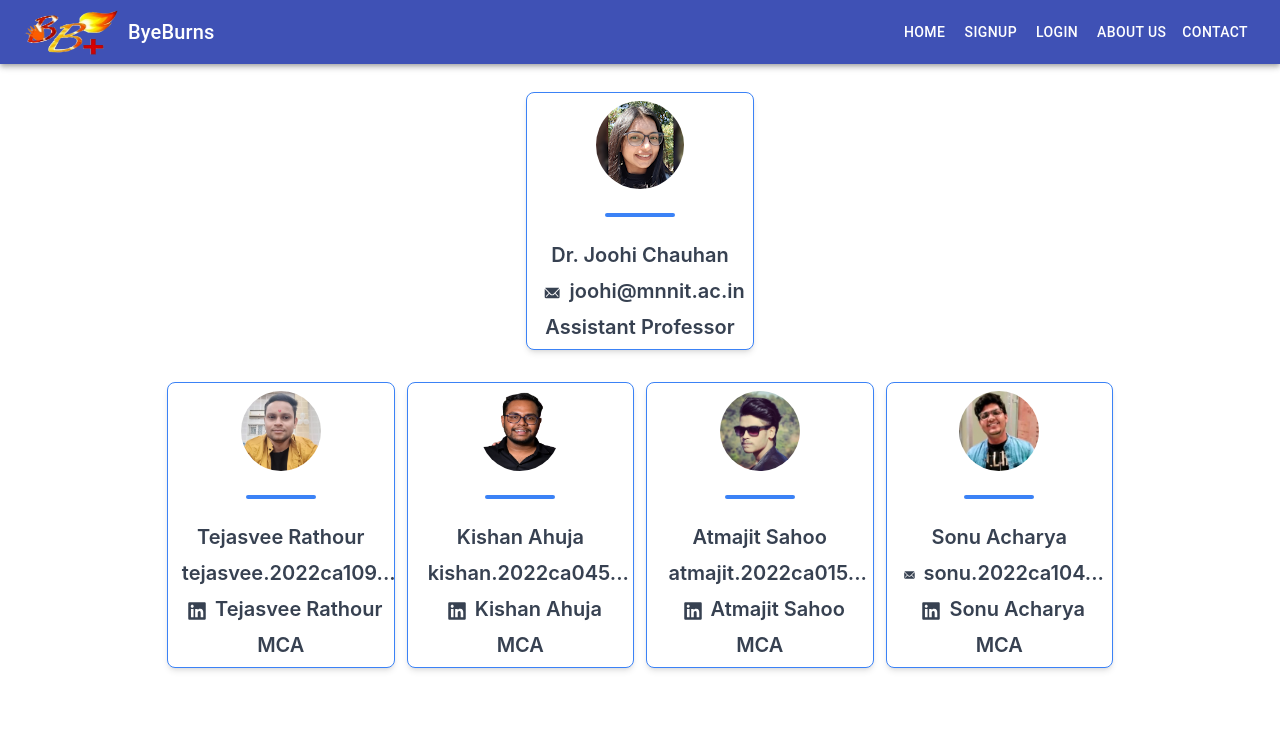
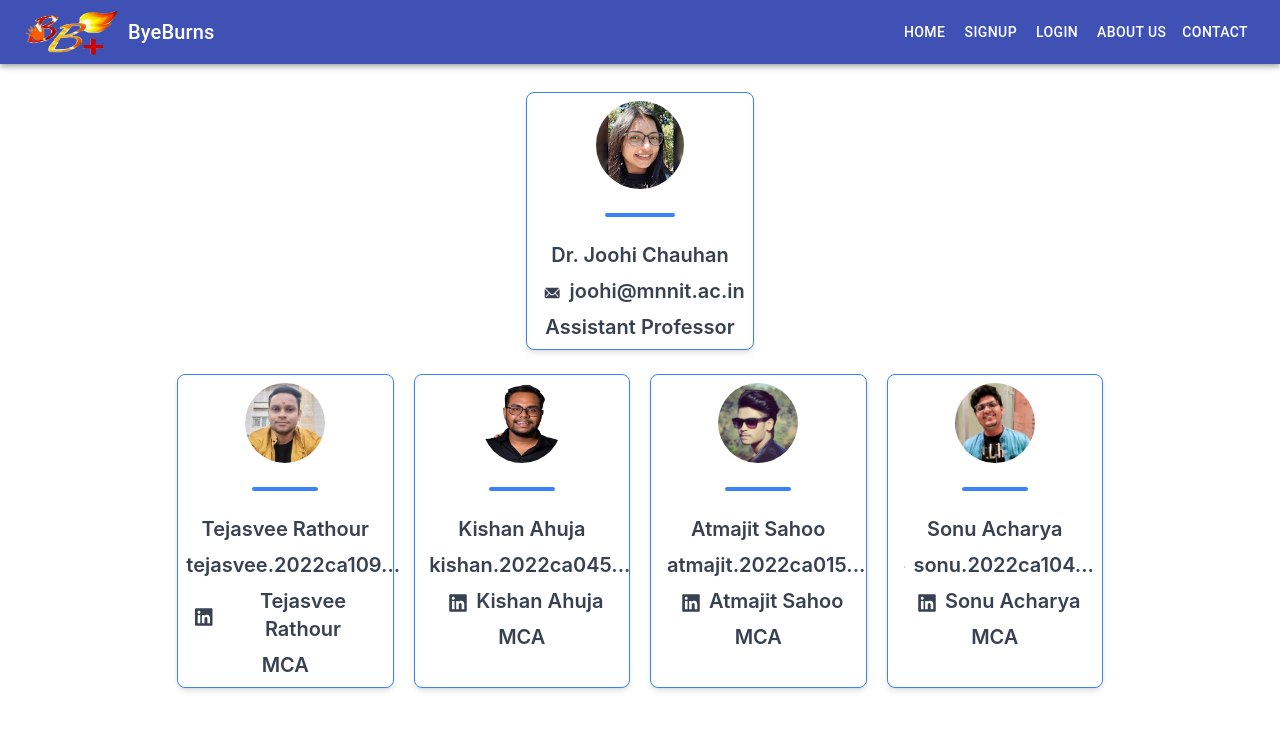
Before and after one commit to atmajitsahu100/Bye_Burn, a React (Create React App) app in the folder frontend/: page /contact in a window 1280 px wide. Shown: the top 730 px of the page. Built offline with nearby package versions, Linux system fonts and the light colour scheme.

Commit message:
adjust some pages

```diff
--- a/frontend/src/components/Contact/Contact.jsx
+++ b/frontend/src/components/Contact/Contact.jsx
@@ -18,10 +18,10 @@ const Contact = () => {
 
   return (
       <div className='w-full h-full flex justify-center items-center p-3'>
-        <div className='w-9/12 h-[90vh] flex flex-col'>
+        <div className='w-9/12 h-10/12 flex flex-col'>
 
           <div className='w-full h-fit flex justify-center items-center p-4'>
-            <div className='w-3/12 bg-white h-full rounded-lg border border-blue-500 shadow-md hover:shadow-lg'>
+            <div className='bg-white h-full rounded-lg border border-blue-500 shadow-md hover:shadow-lg xl:w-3/12 lg:w-4/12 md:w-6/12 xs:w-full sm:w-full'>
               <div className='w-full flex flex-col justify-center items-center p-2 gap-y-2'>
                 <img src={mamImage} alt='Image' className='w-18 h-18 rounded-full'/>
                 <div className='w-4/12 h-1 bg-blue-500 rounded-xl my-4'></div>
@@ -39,9 +39,10 @@ const Contact = () => {
             </div>
           </div>
 
-          <div className='w-full h-fit flex justify-center items-center p-4 gap-x-3'>
+          {/* <div className='w-full h-fit flex justify-center items-center p-4 gap-x-3'> */}
+          <div className='w-full h-fit grid grid-cols-1 md:grid-cols-2 xl:grid-cols-4 gap-5 rounded-md p-2'>
 
-            <div className='w-3/12 bg-white h-full rounded-lg border border-blue-500 shadow-md hover:shadow-lg'>
+            <div className='w-full bg-white h-full rounded-lg border border-blue-500 shadow-md hover:shadow-lg'>
               <div className='w-full flex flex-col justify-center items-center p-2 gap-y-2'>
                 <img src={tej} alt='Image' className='w-20 h-20 rounded-full'/>
                 <div className='w-4/12 h-1 bg-blue-500 rounded-xl my-4'></div>
@@ -62,7 +63,7 @@ const Contact = () => {
               </div>
             </div>
 
-            <div className='w-3/12 bg-white h-full rounded-lg border border-blue-500 shadow-md hover:shadow-lg'>
+            <div className='w-full bg-white h-full rounded-lg border border-blue-500 shadow-md hover:shadow-lg'>
               <div className='w-full flex flex-col justify-center items-center p-2 gap-y-2'>
                 <img src={kishan} alt='Image' className='w-20 h-20 rounded-full'/>
                 <div className='w-4/12 h-1 bg-blue-500 rounded-xl my-4'></div>
@@ -82,7 +83,7 @@ const Contact = () => {
               </div>
             </div>
 
-            <div className='w-3/12 bg-white h-full rounded-lg border border-blue-500 shadow-md hover:shadow-lg'>
+            <div className='w-full bg-white h-full rounded-lg border border-blue-500 shadow-md hover:shadow-lg'>
               <div className='w-full flex flex-col justify-center items-center p-2 gap-y-2'>
                 <img src={atmjit} alt='Image' className='w-20 h-20 rounded-full'/>
                 <div className='w-4/12 h-1 bg-blue-500 rounded-xl my-4'></div>
@@ -102,7 +103,7 @@ const Contact = () => {
               </div>
             </div>
 
-            <div className='w-3/12 bg-white h-full rounded-lg border border-blue-500 shadow-md hover:shadow-lg'>
+            <div className='w-full bg-white h-full rounded-lg border border-blue-500 shadow-md hover:shadow-lg'>
               <div className='w-full flex flex-col justify-center items-center p-2 gap-y-2'>
                 <img src={sonu} alt='Image' className='w-20 h-20 rounded-full'/>
                 <div className='w-4/12 h-1 bg-blue-500 rounded-xl my-4'></div>
```
